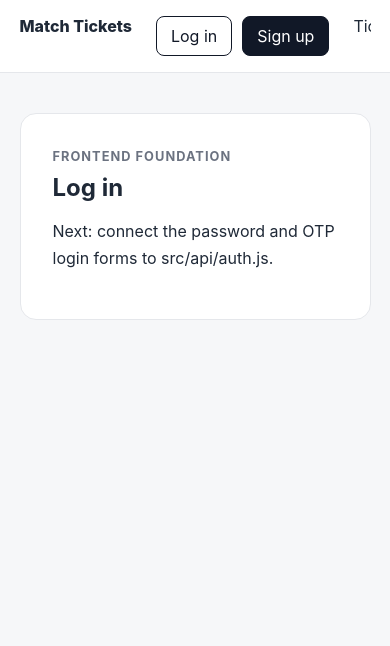
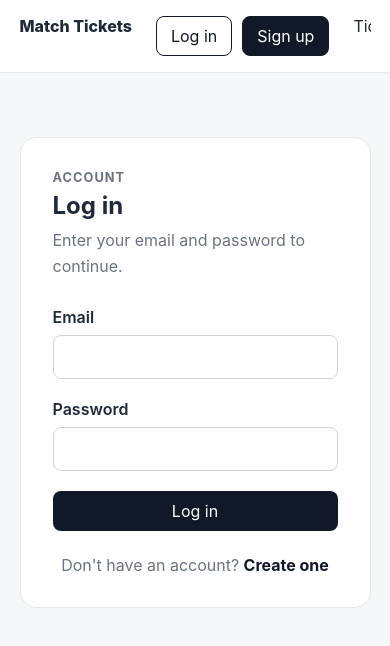
Before and after one commit to arminfkh/tiki-ticket, a React app in the folder frontend/: page /login in a window 390 px wide. Shown: the top 646 px of the page. Built offline with nearby package versions, Linux system fonts and the light colour scheme; no server answers; the HTML template or start-up script is replaced by a standard one.

Commit message:
feat: add login with password page

```diff
--- a/frontend/src/pages/LoginPage.jsx
+++ b/frontend/src/pages/LoginPage.jsx
@@ -1,10 +1,101 @@
-import PagePlaceholder from "../components/PagePlaceholder.jsx";
+import { useState } from "react";
+import { Link, useLocation, useNavigate } from "react-router";
+
+import { loginWithPassword } from "../api/auth.js";
+import useAuth from "../auth/useAuth.js";
 
 export default function LoginPage() {
+  const navigate = useNavigate();
+  const location = useLocation();
+
+  const { completeAuthentication } = useAuth();
+
+  const [email, setEmail] = useState("");
+  const [password, setPassword] = useState("");
+
+  const [error, setError] = useState("");
+  const [isSubmitting, setIsSubmitting] = useState(false);
+
+  async function handleSubmit(event) {
+    event.preventDefault();
+
+    setError("");
+    setIsSubmitting(true);
+
+    try {
+      const response = await loginWithPassword(email, password);
+
+      completeAuthentication(response);
+
+      const destination = location.state?.from || "/";
+
+      navigate(destination, {
+        replace: true,
+      });
+    } catch (error) {
+      setError(error.message || "Login failed.");
+    } finally {
+      setIsSubmitting(false);
+    }
+  }
+
   return (
-    <PagePlaceholder
-      title='Log in'
-      description='Next: connect the password and OTP login forms to src/api/auth.js.'
-    />
+    <main className="page-container">
+      <section className="auth-card">
+        <p className="eyebrow">Account</p>
+
+        <h1>Log in</h1>
+
+        <p className="auth-description">
+          Enter your email and password to continue.
+        </p>
+
+        <form className="auth-form" onSubmit={handleSubmit}>
+          <div className="form-group">
+            <label htmlFor="email">Email</label>
+
+            <input
+              id="email"
+              type="email"
+              value={email}
+              onChange={(event) => setEmail(event.target.value)}
+              autoComplete="email"
+              required
+            />
+          </div>
+
+          <div className="form-group">
+            <label htmlFor="password">Password</label>
+
+            <input
+              id="password"
+              type="password"
+              value={password}
+              onChange={(event) => setPassword(event.target.value)}
+              autoComplete="current-password"
+              required
+            />
+          </div>
+
+          {error && (
+            <p className="form-error" role="alert">
+              {error}
+            </p>
+          )}
+
+          <button
+            className="button auth-submit"
+            type="submit"
+            disabled={isSubmitting}
+          >
+            {isSubmitting ? "Logging in..." : "Log in"}
+          </button>
+        </form>
+
+        <p className="auth-footer">
+          Don't have an account? <Link to="/signup">Create one</Link>
+        </p>
+      </section>
+    </main>
   );
 }
--- a/frontend/src/styles/global.css
+++ b/frontend/src/styles/global.css
@@ -136,4 +136,79 @@ button {
   .user-label {
     display: none;
   }
+
+  .auth-card {
+    width: min(460px, 100%);
+    margin: 64px auto;
+    padding: 32px;
+    border: 1px solid #e5e7eb;
+    border-radius: 16px;
+    background: #ffffff;
+  }
+
+  .auth-card h1 {
+    margin: 6px 0 8px;
+  }
+
+  .auth-description {
+    margin: 0 0 28px;
+    color: #6b7280;
+    line-height: 1.6;
+  }
+
+  .auth-form {
+    display: grid;
+    gap: 20px;
+  }
+
+  .form-group {
+    display: grid;
+    gap: 8px;
+  }
+
+  .form-group label {
+    font-weight: 600;
+  }
+
+  .form-group input {
+    width: 100%;
+    min-height: 44px;
+    padding: 10px 12px;
+    border: 1px solid #d1d5db;
+    border-radius: 8px;
+    background: #ffffff;
+    color: #111827;
+    outline: none;
+  }
+
+  .form-group input:focus {
+    border-color: #111827;
+  }
+
+  .form-error {
+    margin: 0;
+    color: #b91c1c;
+    line-height: 1.5;
+  }
+
+  .auth-submit {
+    width: 100%;
+    border: 0;
+  }
+
+  .auth-submit:disabled {
+    cursor: not-allowed;
+    opacity: 0.65;
+  }
+
+  .auth-footer {
+    margin: 24px 0 0;
+    text-align: center;
+    color: #6b7280;
+  }
+
+  .auth-footer a {
+    color: #111827;
+    font-weight: 700;
+  }
 }
--- a/frontend/vite.config.js
+++ b/frontend/vite.config.js
@@ -3,10 +3,11 @@ import react from "@vitejs/plugin-react";
 
 export default defineConfig({
   plugins: [react()],
+
   server: {
     proxy: {
       "/api": {
-        target: "http://localhost:8000",
+        target: "http://127.0.0.1:8000",
         changeOrigin: true,
       },
     },
```
